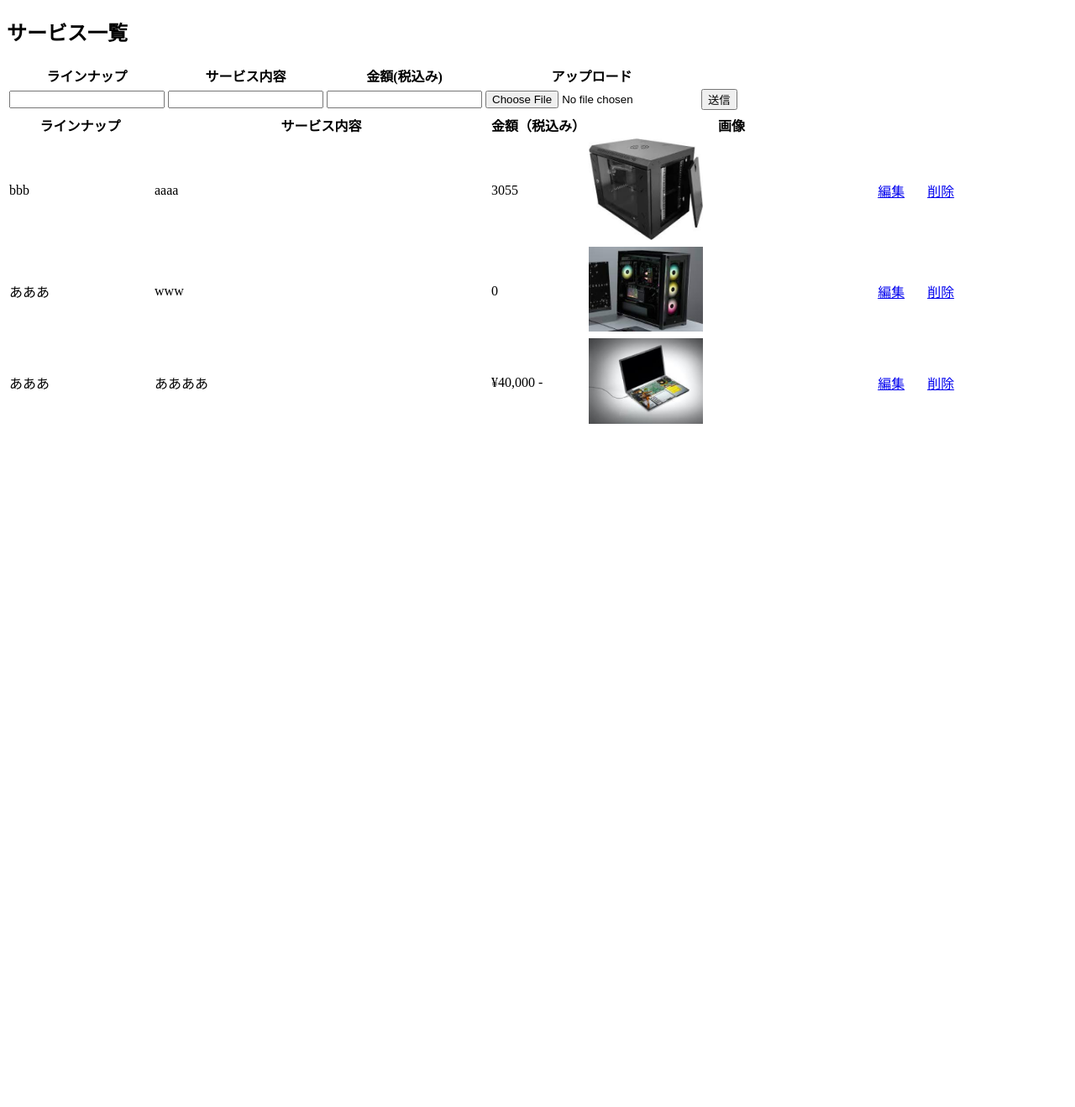
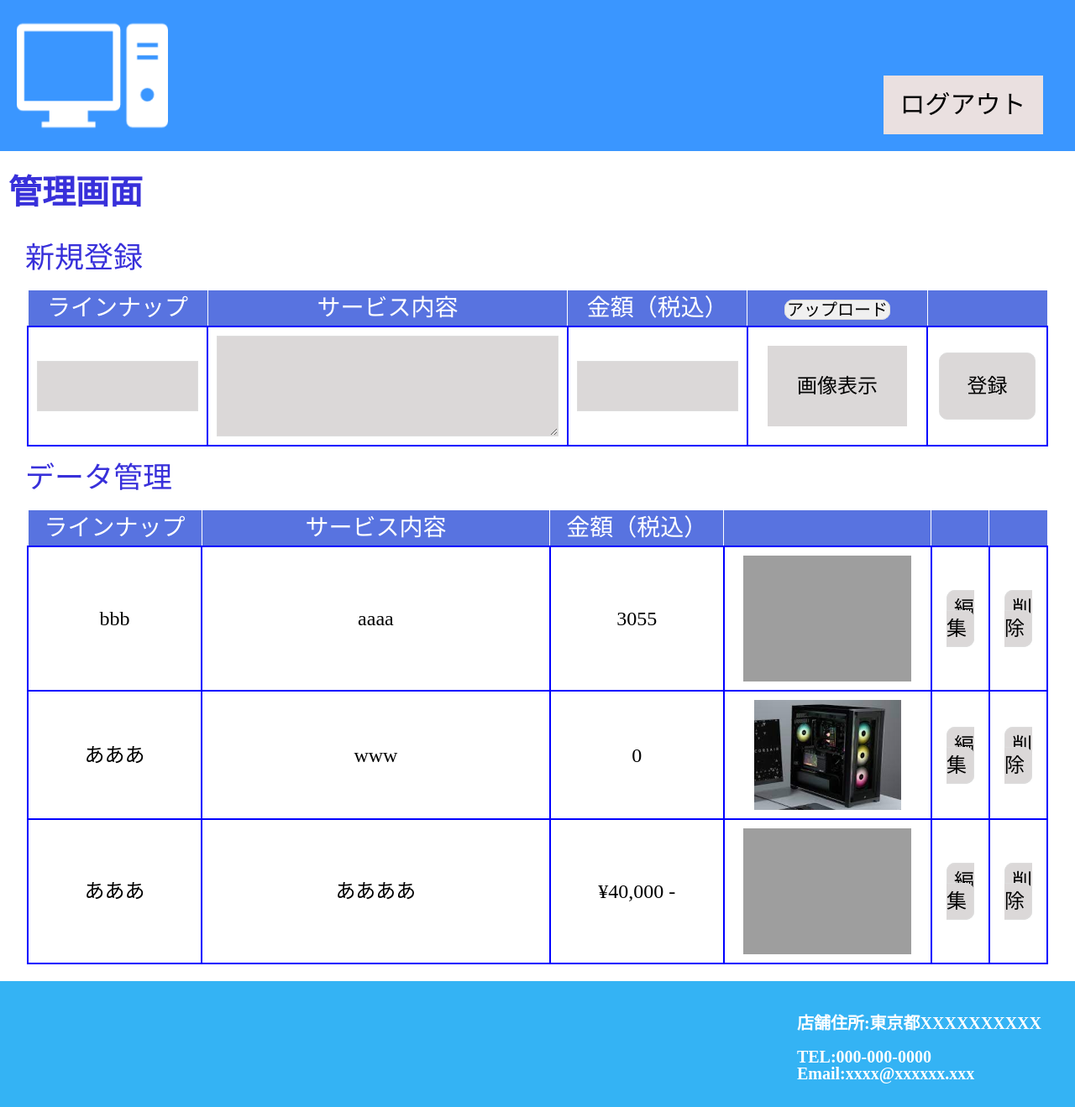
Before and after one commit to haruki-matsu/php, a PHP site: page /manage.php in a window 1280 px wide. Shown: the whole page at 84% size. Before the commit the page ends 505 px from the top, so only its background shows below. Run offline with PHP 8.4, Linux system fonts and the light colour scheme; data comes from the database, SQL or seed files in the repository; grey boxes are pictures that could not be loaded.

Commit message:
CSSの変更等”

```diff
--- /dev/null
+++ b/header_manage.php
@@ -0,0 +1,12 @@
+<head>
+    <meta charset="UTF-8">
+    <meta name="viewport" content="width=device-width, initial-scale=1.0">
+    <link rel="stylesheet" href="reset.css">
+    <link rel="stylesheet" href="main.css">
+    <link rel="stylesheet" href="responsive.css">
+</head>
+
+<header>
+        <img src="images/icon.png" alt=デスクトップPCのアイコン>
+        <a href=index.php id=roguin>ログアウト</a>
+    </header>
--- a/index.php
+++ b/index.php
@@ -31,7 +31,7 @@ $_SESSION['token'] = $token;
 
     <!-- サービス一覧セクション -->
     <section id=service>
-        <h1>テクノロジーを身近に</h1>
+        <h1 class=index_h1>テクノロジーを身近に</h1>
             <h2 class="h2_1">サービス一覧</h2>
             <table>
             <colgroup>
@@ -56,7 +56,7 @@ $_SESSION['token'] = $token;
                     <td><p><?php echo h($file['line_up']); ?></p></td>
                     <td><p><?php echo h($file['service_name']); ?></p></td>
                     <td><p><?php echo h($file['price']); ?></p></td>
-                    <td><img src="<?php echo $file['img_path']; ?>" alt="" style="width:40%;"></td>
+                    <td><img src="<?php echo $file['img_path']; ?>" alt="" ></td>
                 </tr>
             <?php endforeach; ?>
             </table>
--- a/main.css
+++ b/main.css
@@ -46,7 +46,7 @@ header div a{
 
 
 /* サービス一覧セクション */
-h1{
+.index_h1{
     font-size: 58px;
     letter-spacing: 30px;
     text-align: center;
@@ -58,31 +58,26 @@ h1{
 
 #service{
     background-color: white;
-    height: 600px;
-    position: relative;
     margin-top: 40px;
 }
 
 .h2_1{
-    position: absolute;
     color: #1717be;
     font-size: 35px;
-    left: 50px;
-    top: 100px;
     font-weight: bold;
+    margin-top: 40px;
+    margin-left: 20px;
 }
 
 table {
-    position: absolute;
-    left: 50%;
-    transform: translateX(-50%);
+    margin: 20px auto;
     top: 200px;
     width: 85%;
     border-collapse: collapse
 }
 
 table img{
-    width: 180px;
+    width: 250px;
     height: auto;
 }
 
@@ -232,12 +227,139 @@ address{
 
 .mail_button{
     display: inline-block;
-    padding: 10px 20px; /* 余白の調整 */
-    font-size: 16px; /* フォントサイズ */
-    border: 2px solid #000; /* 枠線 */
-    background-color: #fff; /* 背景色 */
-    cursor: pointer; /* カーソル */
-    outline: none; /* アウトラインの削除 */
+    padding: 10px 20px;
+    font-size: 16px;
+    border: 2px solid #000;
+    background-color: #fff;
+    cursor: pointer;
+    outline: none;
     background-color: #c7cee8;
     margin: 10px;
 }
+
+
+
+/* manage以降 */
+
+.table_manage {
+    width: 95%;
+    border-collapse: collapse
+}
+
+
+.manage_h1{
+    font-size: 40px;
+    color: #3830da;
+    font-weight: bolder;
+    margin: 30px 0 0 10px;
+}
+
+.manage_h2{
+    font-size: 35px;
+    color: #3830da;
+    margin-left: 30px;
+}
+
+.input_gray,.input_gray2{
+    background-color: #dbd8d8; /* 灰色の背景色 */
+    border: 1px solid #ddd; /* 境界線を薄い灰色に設定 */
+    padding: 8px; /* 内側の余白を設定 */
+    width: 100%; /* 入力フィールドの幅を親要素に合わせて調整 */
+    box-sizing: border-box; /* パディングと境界線を幅に含める */
+    height: 60px;
+    font-size: 20px;
+}
+
+.input_gray2{
+    height: 120px;
+    vertical-align: top;
+}
+
+.input_gray3{
+    background-color: #dbd8d8; /* 灰色の背景色 */
+    border: 1px solid #ddd; /* 境界線を薄い灰色に設定 */
+    padding: 8px; /* 内側の余白を設定 */
+    width: 95%; /* 入力フィールドの幅を親要素に合わせて調整 */
+    box-sizing: border-box; /* パディングと境界線を幅に含める */
+    height: 80px;
+    border-radius: 10px;
+    cursor: pointer;
+}
+
+.input_gray4{
+    background-color: #dbd8d8; /* 灰色の背景色 */
+    border: 1px solid #ddd; /* 境界線を薄い灰色に設定 */
+    padding: 8px; /* 内側の余白を設定 */
+    width: 100%; /* 入力フィールドの幅を親要素に合わせて調整 */
+    box-sizing: border-box; /* パディングと境界線を幅に含める */
+    height: 80px;
+    border-radius: 10px;
+    cursor: pointer;
+}
+
+span{
+    background-color: #dbd8d8; /* 灰色の背景色 */
+    padding: 35px; /* 内側の余白を設定 */
+
+}
+
+
+
+#up_img{
+        display: none
+    }
+
+.apload_btn{
+    background-color: #f0f0f0; /* 灰色の背景色 */
+    border: 1px solid #ddd; /* 境界線を薄い灰色に設定 */
+    padding: 0 2px; /* 内側の余白を設定 */
+    width: 100%; /* 入力フィールドの幅を親要素に合わせて調整 */
+    box-sizing: border-box;
+    color: #000;
+    border-radius: 10px;
+    cursor: pointer;
+    font-size: 20px;
+}
+
+.td_button{
+    padding: 1px;
+}
+
+
+
+
+/* ファイルアップロードページ */
+.f_button{
+    background-color: #f0f0f0; /* 灰色の背景色 */
+    padding: 20px; /* 内側の余白を設定 */
+    cursor: pointer;
+    font-size: 25px;
+    display: inline-block;
+    margin: 40px;
+
+}
+
+.f_text{
+    font-size: 25px;
+    margin-left: 40px;
+    margin-top: 20px;
+}
+
+
+.f_h2{
+    font-size: 40px;
+    color: #3830da;
+    margin-left: 20px;
+    font-weight: bold;
+    margin-top: 20px;
+}
+
+
+
+
+
+
+
+.display header a{
+ display: none
+}
--- a/manage.php
+++ b/manage.php
@@ -6,36 +6,44 @@
     <title>Document</title>
 </head>
 <body>
+
+<?php include 'header_manage.php'; ?>
+
+<h1 class="manage_h1">管理画面</h1 >
+
 <!-- サービス内容の入力フォーム -->
 <section id=service>
     <form action="file_upload.php" method="post" enctype="multipart/form-data">
-        <h2>サービス一覧</h2>
-        <table>
+        <h2 class="manage_h2">新規登録</h2>
+        <table class=table_manage>
             <tr>
-                <th>ラインナップ</th>
-                <th>サービス内容</th>
-                <th>金額(税込み)</th>
-                <th>アップロード</th>
-                <th></th>
+            <th width="15%">ラインナップ</th>
+                <th width="30%">サービス内容</th>
+                <th width="15%">金額（税込）</th>
+                <th width="15%"><input type="file" name="up_img" id="up_img">
+                                <label for="up_img" class="apload_btn">アップロード</label></th>
+                <th width="10%"></th>
             </tr>
             <tr>
-                <td><input type="text" name="line_up"></td>
-                <td><input type="text" name="service_contents"></td>
-                <td><input type="text" name="price"></td>
-                <td><input type="file" name="up_img"></td>
-                <td><button type="submit">送信</button></td>
+                <td><input class=input_gray type="text" name="line_up"></td>
+                <td><textarea  class=input_gray2 type="text" name="service_contents"></textarea></td>
+                <td><input class=input_gray type="text" name="price"></td>
+                <td id="image_preview"><span>画像表示</span></td>
+                <td><button type="submit" class=input_gray3>登録</button></td>
             </tr>
         </table>
     </form>
 </section>
 
+
 <section>
-        <table>
+        <h2 class="manage_h2">データ管理</h2>
+        <table class=table_manage>
             <tr>
                 <th width="15%">ラインナップ</th>
-                <th width="35%">サービス内容</th>
-                <th width="10%">金額（税込み）</th>
-                <th width="30%">画像</th>
+                <th width="30%">サービス内容</th>
+                <th width="15%">金額（税込）</th>
+                <th width="15%"></th>
                 <th width="5%"></th>
                 <th width="5%"></th>
             </tr>
@@ -52,15 +60,16 @@ $files = getAllfile()->fetchAll(PDO::FETCH_ASSOC);
         <td><p><?php echo h($file['line_up']); ?></p></td>
         <td><p><?php echo h($file['service_name']); ?></p></td>
         <td><p><?php echo h($file['price']); ?></p></td>
-        <td><img src="<?php echo $file['img_path']; ?>" alt="" style="width:40%;"></td>
-        <td><a href="edit_item.php?id=<?php echo $file['id']; ?>">編集</a></td>
-        <td><a href="delete_item.php?id=<?php echo $file['id']; ?>" onClick="return confirm('削除しても良いですか？')">削除</a></td>
+        <td><img src="<?php echo $file['img_path']; ?>" alt=""></td>
+        <td class=td_button><a href="edit_item.php?id=<?php echo $file['id']; ?>" class=input_gray4>編集</a></td>
+        <td class=td_button><a href="delete_item.php?id=<?php echo $file['id']; ?>"class=input_gray4 onClick="return confirm('削除しても良いですか？')" >削除</a></td>
     </tr>
 <?php endforeach; ?>
-
-
          </table>
 </section>
+<!--　フッター -->
+<?php include 'footer.php'; ?>
 
+<script src="script.js"></script>
 </body>
 </html>
--- /dev/null
+++ b/script.js
@@ -0,0 +1,13 @@
+
+document.getElementById('up_img').addEventListener('change', function(e) {
+    var file = e.target.files[0]; // 選択されたファイルを取得
+    var reader = new FileReader();
+    reader.onload = function(e) {
+        var img = new Image();
+        img.src = e.target.result;
+        img.width = 100; // 表示する画像の幅を指定（必要に応じて）
+        document.getElementById('image_preview').innerHTML = ''; // 以前のプレビューをクリア
+        document.getElementById('image_preview').appendChild(img); // 画像を表示
+    }
+    reader.readAsDataURL(file); // ファイルを Data URL として読み込む
+});
```
Also changed, not shown: delete_item.php (+27 -5 lines), edit_item.php (+36 -17 lines), file_upload.php (+22 -8 lines), update_item.php (+12 -0 lines), up-images/image 1.png (deleted), up-images/image 3.png (deleted), up-images/image 6.png (deleted), up-images/スクリーンショット 2024-03-03 213603.png (added), up-images/スクリーンショット 2024-03-07 185916.png (added).
